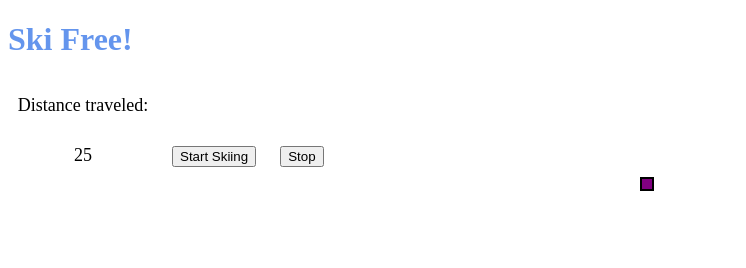
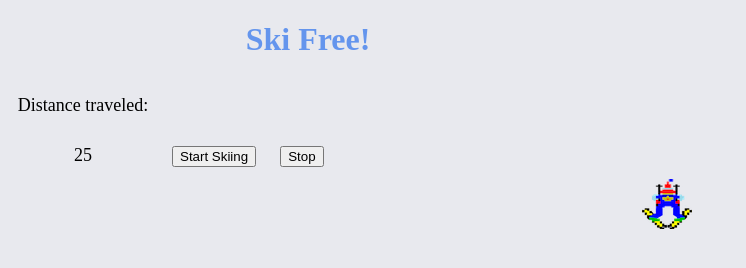
Before and after one commit to noeljane/skifree, a plain HTML site: page index.html in a window 1280 px wide. Both pictures are taken after a click on the button "Start Skiing". Shown: the whole page, without its empty margins (0-746 px from the left). Drawn offline with nearby package versions, Linux system fonts and the light colour scheme.

Commit message:
set up skier image and background color

```diff
--- a/css/styles.css
+++ b/css/styles.css
@@ -1,9 +1,13 @@
 body {
-    background: white;
+    background: #e8e9ee;
+    height:600px;
+    width:600px
+
 }
 
 h1 {
     color: cornflowerblue;
+    text-align: center;
 }
 
 button {
@@ -27,18 +31,18 @@ ul {
 
 }
 #skier {
-    background: purple;
-    height: 10px;
-    width: 10px;
-    border: 2px solid black;
+    background: url("../skier.png");
+    border-color: #e8e9ee;
+    height: 50px;
+    width: 50px;
     position: fixed;
 }
 
 .slopeElement{
     position: absolute;
     border: 2px solid black;
-    width: 10px;
-    height: 10px;
+    width: 50px;
+    height: 50px;
     display: inline-block;
 
 }
--- a/js/main.js
+++ b/js/main.js
@@ -18,9 +18,11 @@ Punch List:
     -hide form when you are playing game
     -fix the randomization for the obstacles x
     -have obstacles be hidden when they go above the skier
-        -or hide submission form and scoreboard
+        -or hide submission form and scoreboard x
         -or float the scoreboard so obstacles go underneath
     -get rid of players in the array and add explicit instructions
+
+    -
 
 */
 
@@ -124,6 +126,7 @@ function addPlayerToList (){
 
 function createSkier (){
     $skier = $("<div class='slopeElement' id='skier'>")
+    $skier.innerHTML = '<img src="skier\.png">'
     $slope.append($skier)
     $skier.css('left', window.innerWidth/2 + 'px')
     skier.x = parseInt($skier.position().left)
@@ -159,11 +162,6 @@ $body.on('keydown',function (evt){
         $skier.css('left', '-=10px')
     } else if (evt.which === 39){
         $skier.css('left', '+=10px')
-    } else if (evt.which === 40){
-        $skier.css('top', '+=10px')
-        $('body').animate({
-            scrollTop: $skier.offset().top
-        }, 2000)
     }
 })
 
@@ -202,8 +200,8 @@ function collisionCheck(obstacle){
     skier.y = parseInt($skier.position().top)
     obstacleX = parseInt(obstacle.position().left)
     obstacleY = parseInt(obstacle.position().top)
-    skierWidth = 10
-    obstacleWidth = 10
+    skierWidth = 50
+    obstacleWidth = 50
     skierHeight = 10
     obstacleHeight = 10
 
@@ -281,3 +279,9 @@ function compareScores (){
 //Event Listeners
 $start.on("click", startSkiing)
 $stop.on("click", resetTheGame)
+
+/*
+//Check List for LAST NIGHT
+    -ReadME
+    -GH Pages
+*/
```
Also changed, not shown: skier.png (added), 1 other file.
